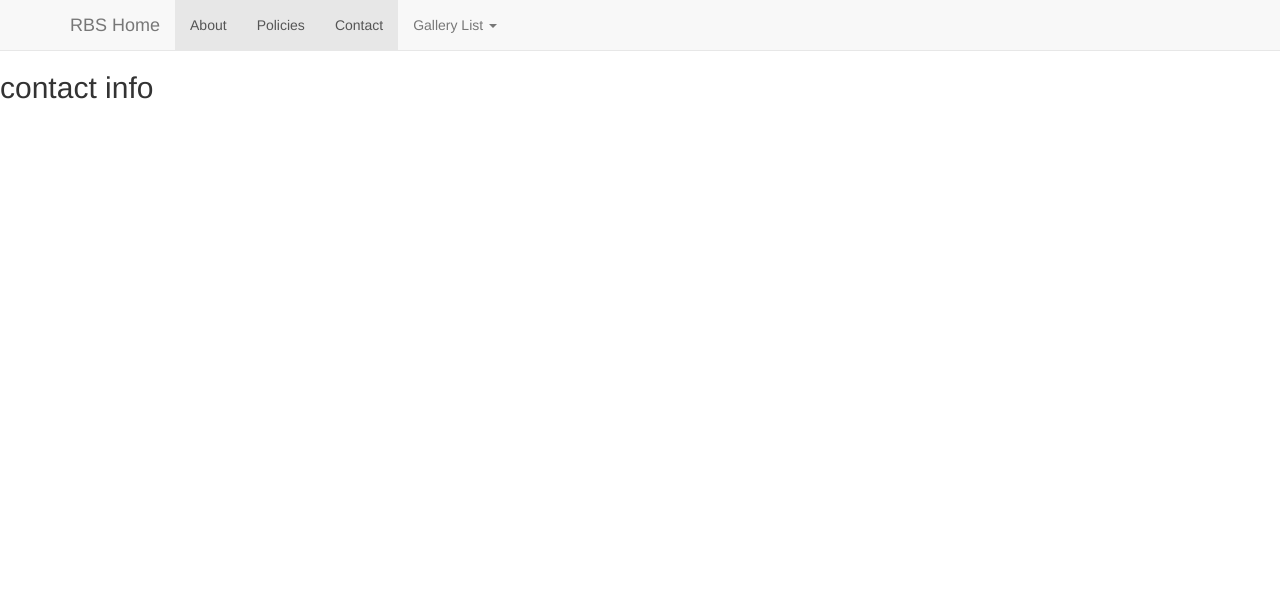
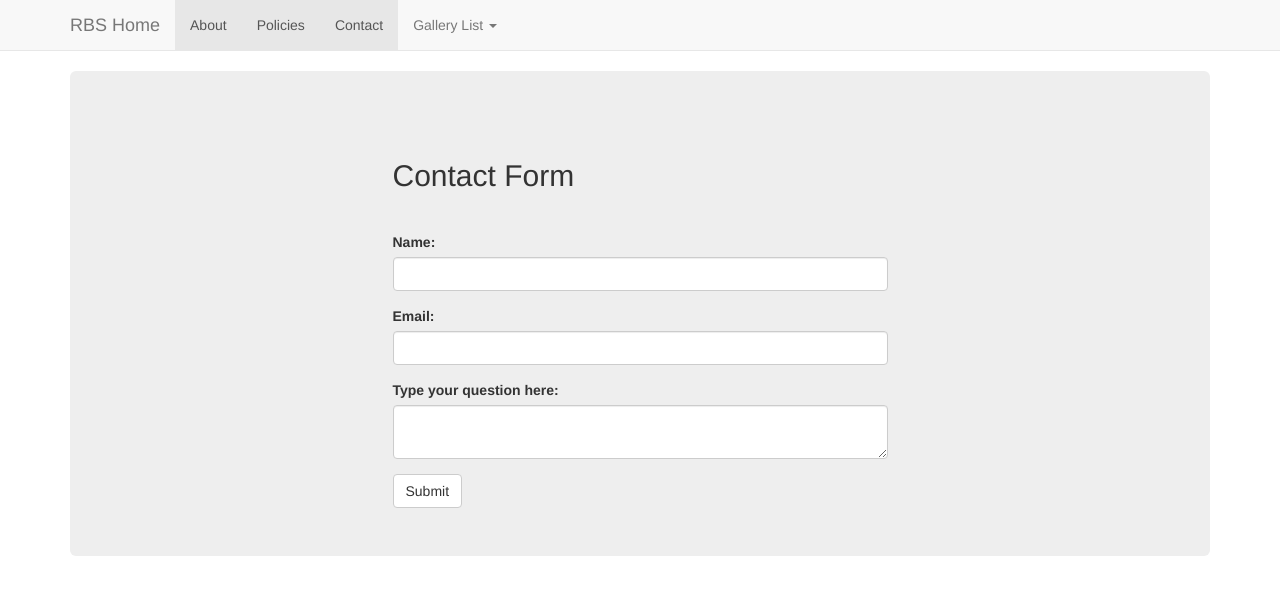
Before and after one commit to Mark-Magree/RustyBearStudio, a Flask app: page /contact in a window 1280 px wide. Shown: the top 595 px of the page. Run offline with Flask 2, Linux system fonts and the light colour scheme; some libraries are stand-ins or nearby versions.

Commit message:
confirm message for email query

```diff
--- a/rbs/templates/base.html
+++ b/rbs/templates/base.html
@@ -1,4 +1,5 @@
 {% extends "bootstrap/base.html" %}
+{{ Super() }}
 {% block title %}Rusty Bear Studio{% endblock %}
 
 {% block navbar %}
@@ -33,4 +34,5 @@
 </nav>
 {% endblock %}
 
+
 {% block content %}{% endblock %}
--- a/rbs/templates/contact.html
+++ b/rbs/templates/contact.html
@@ -1,4 +1,28 @@
 {% extends "base.html" %}
+{% import "bootstrap/wtf.html" as wtf %}
 {% block content %}
-<h2>contact info</h2>
+<div class="container">
+	{% for message in get_flashed_messages() %}
+		<div class="alert alert-success">
+			<button type="button" class="close" data-dismiss="alert">
+				&times;
+			</button>
+			{{ message }}
+		</div>
+	{% endfor %}
+	<div class="jumbotron">
+		<div class="row">
+			<div class="col-xs-0 col-sm-0 col-md-2 col-lg-3">
+			</div>
+			<div class="col-xs-12 col-sm-12 col-md-8 col-lg-6">
+				<div class="page-header">
+					<h2>Contact Form</h2>
+				</div>
+				{{ wtf.quick_form(form) }}
+			</div>
+			<div class="col-xs-0 col-sm-0 col-md-2 col-lg-3">
+			</div>
+		</div>
+	</div>
+</div>
 {% endblock %}
--- a/rbs/templates/index.html
+++ b/rbs/templates/index.html
@@ -1,6 +1,6 @@
 {% extends "base.html" %}
 {% block content %}
-<div class="container">
+<div class='container'>
 	<div class="jumbotron">
 		<div class="row">
 		<h1>Rusty Bear Studio</h1>
--- a/rbs/views.py
+++ b/rbs/views.py
@@ -1,9 +1,9 @@
-from flask import render_template, Flask
+from flask import render_template, Flask, redirect, url_for, session, flash
 from flask_bootstrap import Bootstrap
+from flask_mail import Mail, Message
 from flask_wtf import Form
-from flask_mail import Mail, Message
-from wtforms import StringField, SubmitField
-from wtforms.validators import Required
+from wtforms import StringField, SubmitField, TextAreaField
+from wtforms.validators import Required, Email
 from os import listdir, path, environ
 from sqlalchemy.orm import sessionmaker
 from sqlalchemy import create_engine
@@ -24,19 +24,26 @@ app.config['MAIL_DEFAULT_SENDER'] = environ.get("EMAIL_ADDR")
 #init mail after config or variables won't be set
 mail = Mail(app)
 
-msg = Message("Hello",
-                sender="yesyesyesprobably@gmail.com",
-                recipients=["yesyesyesprobably@gmail.com"])
-msg.body = "testing"
-msg.html = "<b>testing</b>"
-with app.app_context():
-    mail.send(msg)
-
 gal_dir = "static"
 gallery_list = []
 for f in listdir(gal_dir):
     if path.isdir(f"{gal_dir}/{f}/thumbs"):
         gallery_list.append(f)
+
+def send_query(name,email,query):
+    msg = Message("Customer inquery")
+    msg.sender="yesyesyesprobably@gmail.com"
+    msg.recipients=["yesyesyesprobably@gmail.com"]
+    msg.body = f"{name} - {query} \n {email}"
+    msg.html = f"<b>{name}</b> - {query} <br> {email}"
+    with app.app_context():
+        mail.send(msg)
+
+class QueryForm(Form):
+    name = StringField('Name:')
+    email = StringField('Email:', validators=[Required(),Email()])
+    query = TextAreaField('Type your question here:', validators=[Required()])
+    submit = SubmitField('Submit')
 
 @app.route('/')
 @app.route('/index')
@@ -55,9 +62,17 @@ def about():
     return render_template('about.html',
                             gallery_list=gallery_list)
 
-@app.route('/contact')
+@app.route('/contact', methods=['GET','POST'])
 def contact():
+    form = QueryForm()
+    if form.validate_on_submit():
+        session['name'] = form.name.data
+        send_query(name=form.name.data,email=form.email.data,
+                query=form.query.data)
+        flash('Your message has been sent. Thank you!')
+        return redirect(url_for('contact'))
     return render_template('contact.html',
+                            form=form,
                             gallery_list=gallery_list)
 
 @app.route('/policy')
--- a/requirements.txt
+++ b/requirements.txt
@@ -1,9 +1,15 @@
+blinker==1.4
 click==6.7
 dominate==2.3.1
 Flask==0.12.2
 Flask-Bootstrap==3.3.7.1
+Flask-Mail==0.9.1
+Flask-SQLAlchemy==2.3.2
+Flask-WTF==0.14.2
 itsdangerous==0.24
 Jinja2==2.10
 MarkupSafe==1.0
+SQLAlchemy==1.2.5
 visitor==0.1.3
 Werkzeug==0.13
+WTForms==2.1
```
